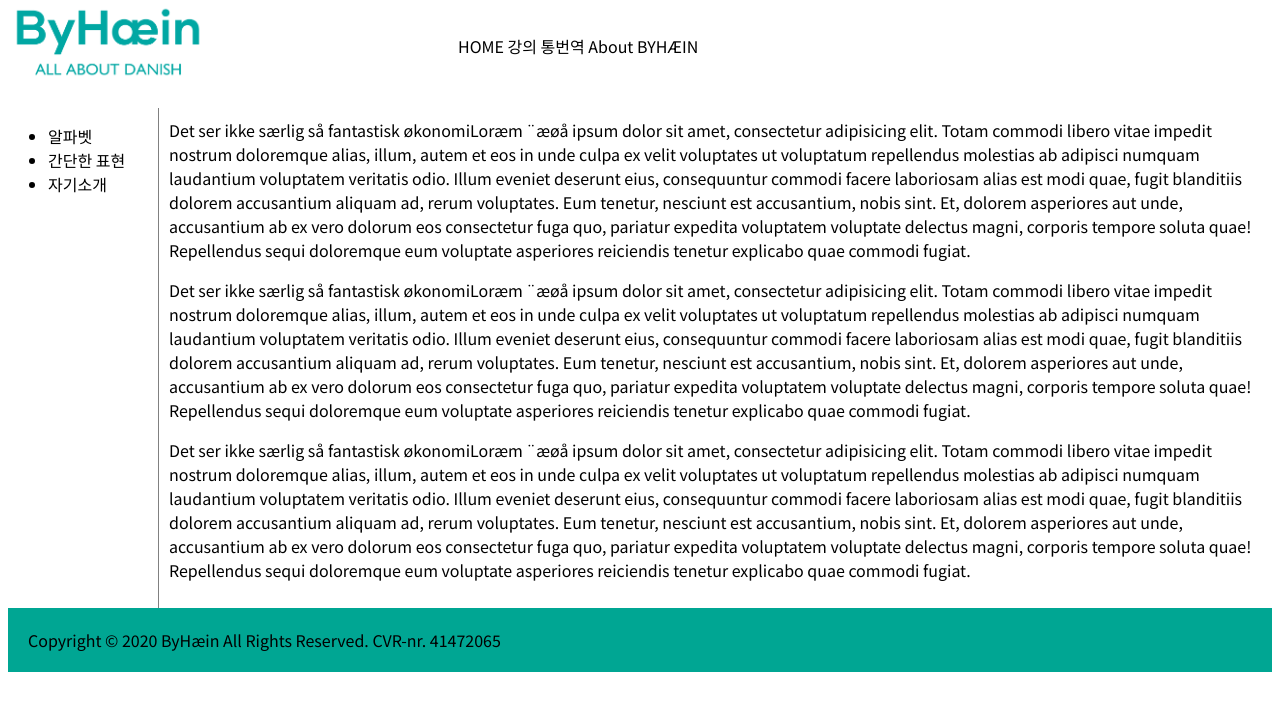
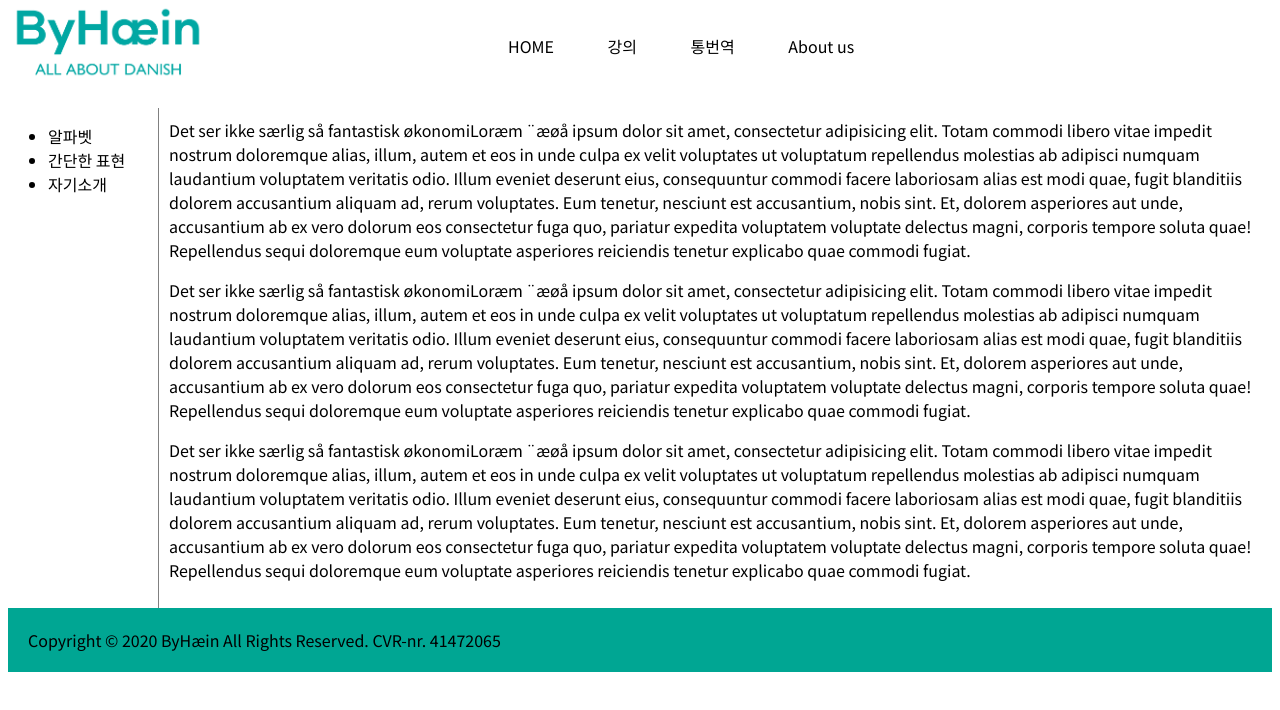
Before and after one commit to skylover99/dansk-som-andetsprog, a plain HTML site: page index.html in a window 1280 px wide. Drawn offline with Linux system fonts and the light colour scheme.

Commit message:
Add files via upload

```diff
--- a/index.html
+++ b/index.html
@@ -40,6 +40,7 @@
         }
         .headercontent main ul li{
             display: inline;
+            padding-left:50px
         }
         footer{
             background-color:#00A693;
@@ -77,7 +78,7 @@
                       <li>HOME</li>
                       <li>강의</li>
                       <li>통번역</li>
-                      <li>About BYHÆIN</li>
+                      <li>About us</li>
                   </ul>
                </main>
            </section>
```
